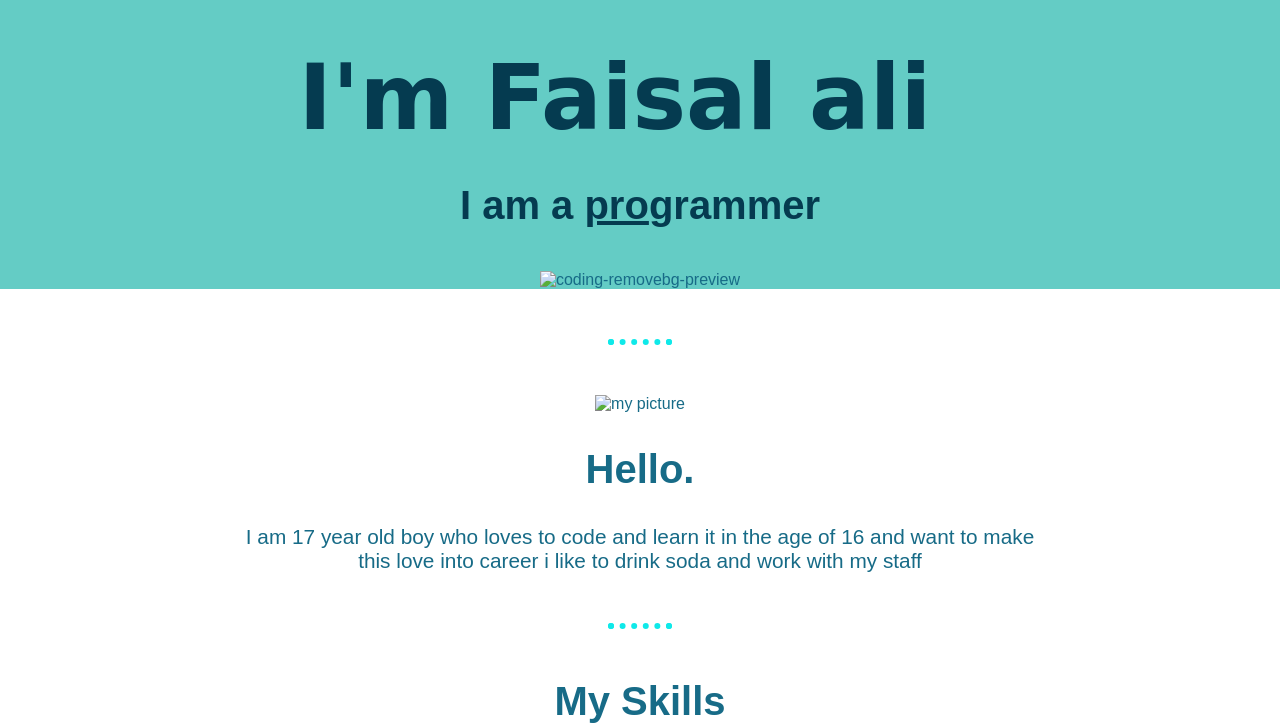
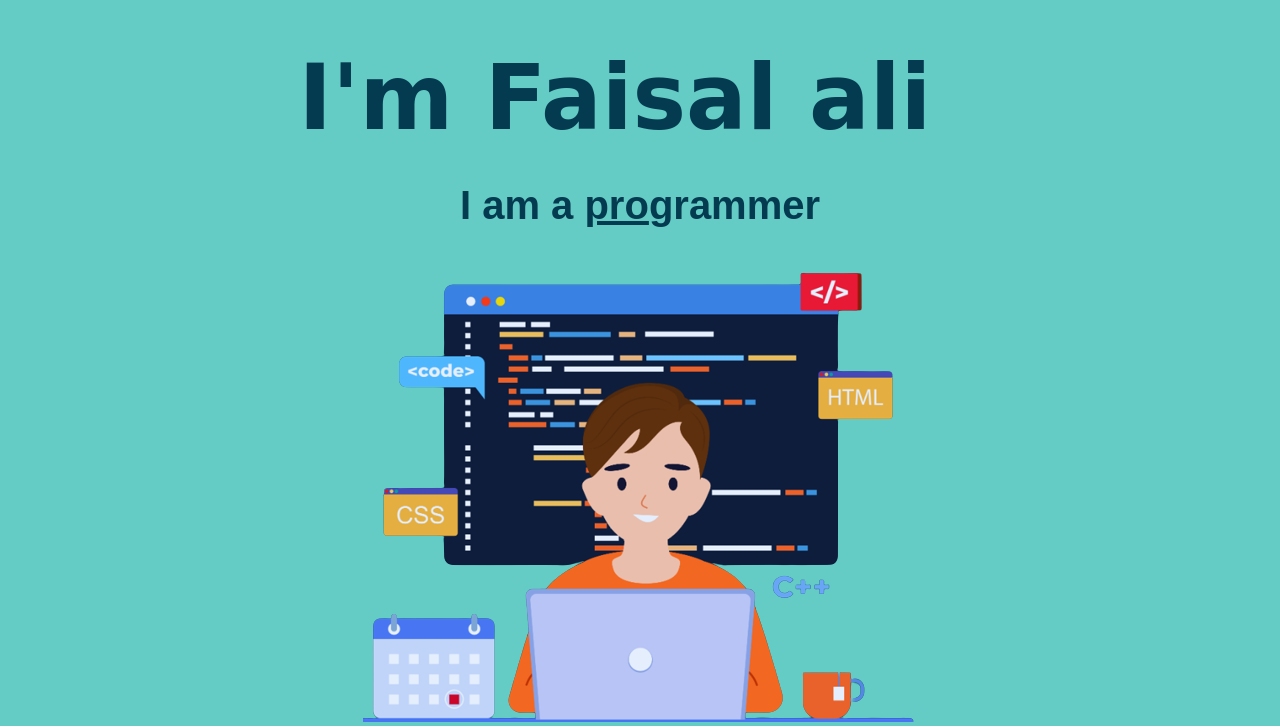
Before and after one commit to Faisalali12345/Personal-site, a plain HTML site: page index.html in a window 1280 px wide. Shown: the part 105-832 px from the top of the page. Drawn offline with Linux system fonts and the light colour scheme; the site is published under a folder, as on GitHub Pages, so addresses that start at the root find nothing; files whose address does not match are found by name; a web font is replaced by a local one.

Commit message:
Update index.html

```diff
--- a/index.html
+++ b/index.html
@@ -13,11 +13,11 @@
     <div class="top-container">
     <h1 class="good">I'm Faisal ali</h1>
     <h2 class="good">I am a <span class="pro">pro</span>grammer</h2>
-    <img src="/codingg_2-removebg-preview.png" alt="coding-removebg-preview" class="im">
+    <img src="./codingg_2-removebg-preview.png" alt="coding-removebg-preview" class="im">
 </div>
 <hr>
 <div class="middle-container">
-    <img class="profile" src="/WhatsApp Image 2023-09-26 at 8.47.36 PM-fotor-20230926205025.png" alt="my picture">
+    <img class="profile" src="./WhatsApp Image 2023-09-26 at 8.47.36 PM-fotor-20230926205025.png" alt="my picture">
     <h2>Hello.</h2>
     <P>I am 17 year old boy who loves to code and learn it in the age of 16 and want to make<br>this love into career i like to drink soda and work with my staff</P>
 </div>
```
